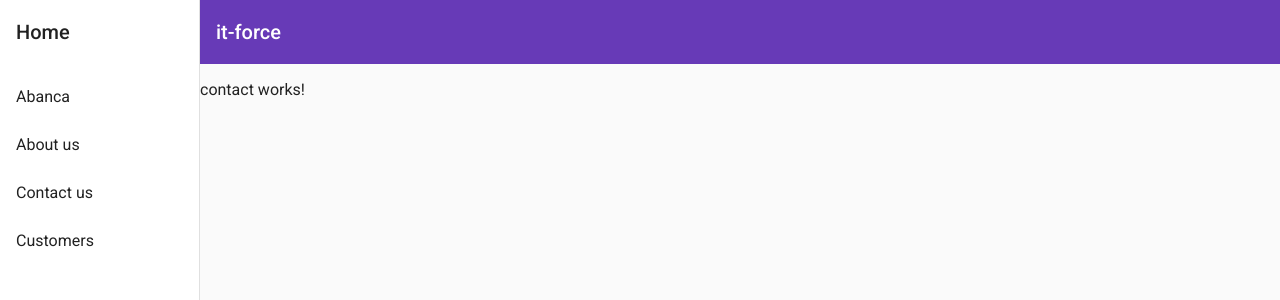
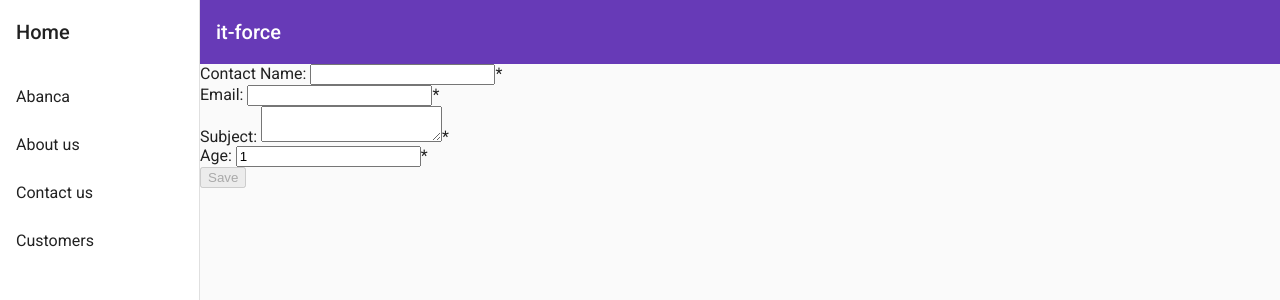
Before and after one commit to AlbertoBasalo/IT-Force, an Angular app: page /contact in a window 1280 px wide. Shown: the top 300 px of the page. Built offline with nearby package versions, Linux system fonts and the light colour scheme.

Commit message:
reactive form module

```diff
--- a/src/app/contact/contact.component.html
+++ b/src/app/contact/contact.component.html
@@ -1 +1,52 @@
-<p>contact works!</p>
+<form [formGroup]="contactForm">
+  <div>
+    <label> Contact Name: </label>
+    <input type="text" formControlName="contactName" />
+    <span *ngIf="hasErrors('contactName')">
+      <span>*</span>
+      <div *ngIf="isTouched('contactName')">Name is required</div>
+    </span>
+  </div>
+  <div>
+    <label> Email: </label>
+    <input type="email" formControlName="email" />
+    <span *ngIf="hasErrors('email')">
+      <span>*</span>
+      <span *ngIf="isTouched('email')">
+        <div *ngIf="hasError('email', 'required')">Email is required</div>
+        <div *ngIf="hasError('email', 'email')">Email is invalid</div>
+      </span>
+    </span>
+  </div>
+  <div>
+    <label> Subject: </label>
+    <textarea formControlName="subject"></textarea>
+    <span *ngIf="hasErrors('subject')">
+      <span>*</span>
+      <span *ngIf="isTouched('subject')">
+        <div *ngIf="hasError('subject', 'required')">Subject is required</div>
+        <div *ngIf="hasError('subject', 'minlength')">Requires 4 chars</div>
+      </span>
+    </span>
+  </div>
+  <div>
+    <label> Age: </label>
+    <input type="number" formControlName="age" />
+    <span *ngIf="hasErrors('age')">
+      <span>*</span>
+      <span *ngIf="isTouched('age')">
+        <div *ngIf="hasError('age', 'min')">Older then 18</div>
+        <div *ngIf="hasError('age', 'max')">Younger than 99</div>
+      </span>
+    </span>
+  </div>
+  <div>
+    <button
+      type="submit"
+      (click)="saveClick()"
+      [disabled]="contactForm.invalid"
+    >
+      Save
+    </button>
+  </div>
+</form>
--- a/src/app/contact/contact.component.ts
+++ b/src/app/contact/contact.component.ts
@@ -1,15 +1,52 @@
-import { Component, OnInit } from '@angular/core';
+import { Component, OnInit } from "@angular/core";
+import { FormBuilder, FormGroup, Validators } from "@angular/forms";
 
 @Component({
-  selector: 'app-contact',
-  templateUrl: './contact.component.html',
-  styleUrls: ['./contact.component.css']
+  selector: "app-contact",
+  templateUrl: "./contact.component.html",
+  styleUrls: ["./contact.component.css"]
 })
 export class ContactComponent implements OnInit {
+  contactForm: FormGroup;
+  private contact = {
+    contactName: "",
+    email: "",
+    subject: "",
+    age: 1
+  };
 
-  constructor() { }
-
-  ngOnInit() {
+  constructor(formBuilder: FormBuilder) {
+    this.contactForm = formBuilder.group({
+      contactName: [this.contact.contactName, Validators.required],
+      email: [this.contact.email, [Validators.required, Validators.email]],
+      subject: [
+        this.contact.subject,
+        [Validators.required, Validators.minLength(4)]
+      ],
+      age: [this.contact.age, [Validators.min(18), Validators.max(99)]]
+    });
   }
 
+  ngOnInit() {}
+
+  saveClick() {
+    console.log(this.contactForm.value);
+    console.log(this.contact);
+    this.contact = this.contactForm.value;
+    this.contact.email = this.contact.email.toUpperCase();
+    console.log(this.contact);
+  }
+
+  hasErrors(controlName: string) {
+    return this.contactForm.controls[controlName].invalid;
+  }
+
+  isTouched(controlName: string) {
+    return this.contactForm.controls[controlName].touched;
+  }
+
+  hasError(controlName: string, errorName: string) {
+    const control = this.contactForm.controls[controlName];
+    return control.hasError(errorName);
+  }
 }
```
Also changed, not shown: src/app/contact/contact.module.ts (+8 -1 lines).
